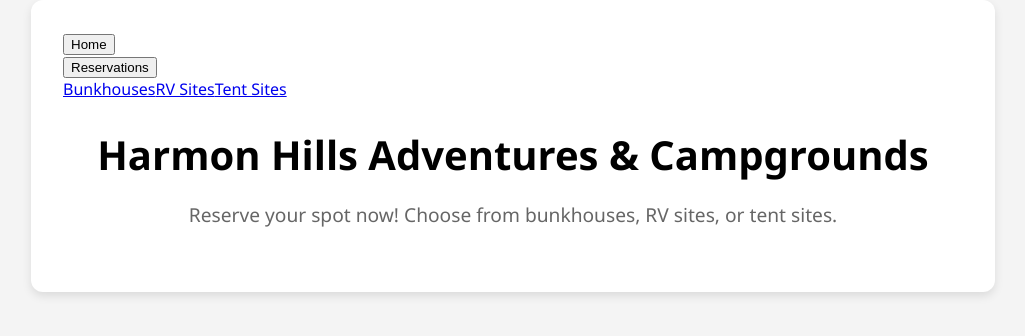
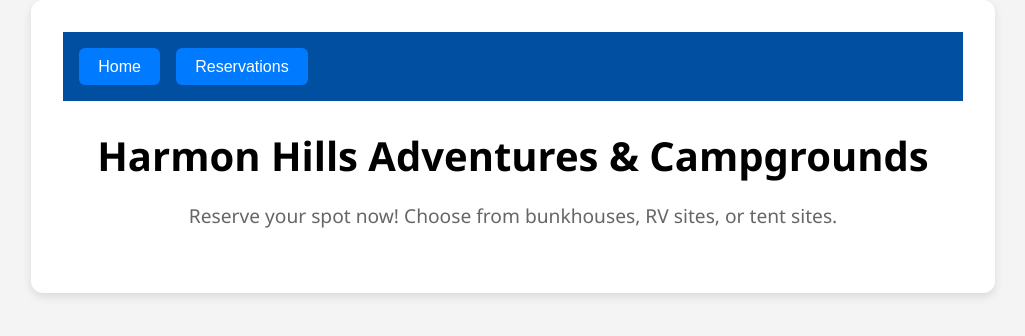
Before and after one commit to itsandrewharmon/harmon-hills, a React (Create React App) app: page / in a window 1280 px wide. Shown: the top 336 px of the page, without its empty margins (127-1152 px from the left). Built offline with nearby package versions, Linux system fonts and the light colour scheme.

Commit message:
Add dropdown hover for Reservations menu

```diff
--- a/src/styles.css
+++ b/src/styles.css
@@ -98,3 +98,58 @@ body {
 .booking-form button:hover {
   background-color: #1e7e34;
 }
+
+.nav-bar {
+  display: flex;
+  justify-content: flex-start;
+  gap: 1rem;
+  padding: 1rem;
+  background-color: #004fa1;
+}
+
+.nav-bar button,
+.nav-bar .dropbtn {
+  background-color: #007bff;
+  color: white;
+  border: none;
+  padding: 0.6rem 1.2rem;
+  font-size: 1rem;
+  border-radius: 6px;
+  cursor: pointer;
+}
+
+.nav-bar button:hover,
+.nav-bar .dropbtn:hover {
+  background-color: #005bb5;
+}
+
+.dropdown {
+  position: relative;
+  display: inline-block;
+}
+
+.dropdown-content {
+  display: none;
+  position: absolute;
+  background-color: white;
+  min-width: 160px;
+  box-shadow: 0 8px 16px rgba(0, 0, 0, 0.2);
+  z-index: 1;
+  border-radius: 6px;
+  overflow: hidden;
+}
+
+.dropdown-content a {
+  color: #333;
+  padding: 12px 16px;
+  text-decoration: none;
+  display: block;
+}
+
+.dropdown-content a:hover {
+  background-color: #f0f0f0;
+}
+
+.dropdown:hover .dropdown-content {
+  display: block;
+}
```
Also changed, not shown: 1 other file (tests, documents, lock files or other folders).
